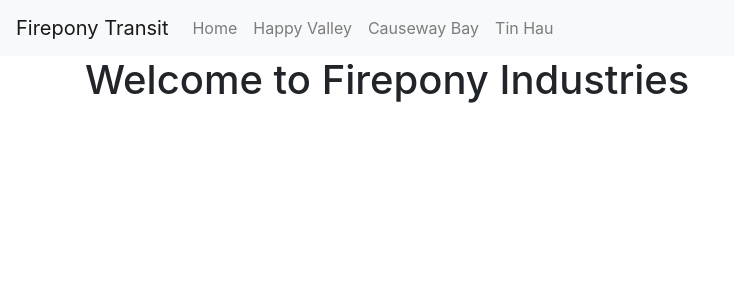
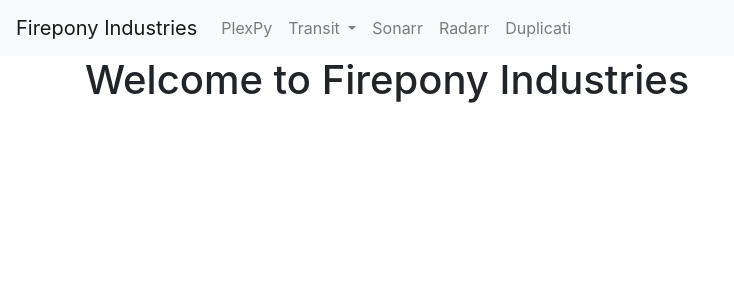
Before and after one commit to dhesant/transit, a Flask app: page / in a window 1280 px wide. Shown: the top 300 px of the page, without its empty margins (0-734 px from the left). Run offline with Flask 2, Linux system fonts and the light colour scheme; some libraries are stand-ins or nearby versions.

Commit message:
added url support for external services; changed to use CDN

```diff
--- a/app.py
+++ b/app.py
@@ -5,13 +5,14 @@
 
 from nextram import getTrams
 from nextbus import getBuses
+from math import ceil
 import asyncio
 
 @app.route("/") # take note of this decorator syntax, it's a common pattern
 def index():
     return render_template("index.html")
 
-@app.route("/hvt")
+@app.route("/transit/hvt")
 def hvt():
     # Generate new async loop
     loop = asyncio.new_event_loop()
@@ -37,7 +38,7 @@
 
     return render_template("transit.html", title="Happy Valley", stopinfo="Tram Terminus/Sanatorium", vehicles=vehicles)
 
-@app.route("/cwb")
+@app.route("/transit/cwb")
 def cwb():
     # Generate new async loop
     loop = asyncio.new_event_loop()
@@ -61,7 +62,7 @@
 
     return render_template("transit.html", title="Causeway Bay", stopinfo="Times Square", vehicles=vehicles)
 
-@app.route("/tinhau")
+@app.route("/transit/tinhau")
 def tinhau():
     # Generate new async loop
     loop = asyncio.new_event_loop()
@@ -98,6 +99,6 @@
             vehicle['status'] = "Arrived"
     else:
         dtime = vehicle['eta'] - time
-        vehicle['status'] = "In " + str(int(dtime.total_seconds() / 60)) + " Minutes"
+        vehicle['status'] = "In " + str(ceil(dtime.total_seconds() / 60)) + " Minutes"
 
     return vehicle
--- a/templates/base.html
+++ b/templates/base.html
@@ -8,34 +8,48 @@
     <meta name="apple-mobile-web-app-capable" content="yes">
 
     {% if title %}
-    <title>{{ title }} - Firepony Transit</title>
+    <title>{{ title }} - Firepony Industries</title>
     {% else %}
-    <title>Firepony Transit</title>
+    <title>Firepony Industries</title>
     {% endif %}
 
-    <link rel="stylesheet" href="{{url_for('static', filename='css/bootstrap.min.css')}}" />
+    <!--<link rel="stylesheet" href="{{url_for('static', filename='css/bootstrap.min.css')}}" />-->
+    <link href="https://maxcdn.bootstrapcdn.com/bootstrap/4.0.0/css/bootstrap.min.css" rel="stylesheet" integrity="sha384-Gn5384xqQ1aoWXA+058RXPxPg6fy4IWvTNh0E263XmFcJlSAwiGgFAW/dAiS6JXm" crossorigin="anonymous">
     {% block head %}{% endblock %}
   </head>
 
   <body>
 
     <nav class="navbar sticky-top navbar-expand-lg navbar-light bg-light">
-      <a class="navbar-brand" href="/">Firepony Transit</a>
+      <a class="navbar-brand" href="/">Firepony Industries</a>
       <button class="navbar-toggler" type="button" data-toggle="collapse" data-target="#navbarNav" aria-controls="navbarNav" aria-expanded="false" aria-label="Toggle navigation">
 	<span class="navbar-toggler-icon"></span>
       </button>
       <div class="collapse navbar-collapse" id="navbarNav">
-	<div class="navbar-nav">
-	  <a class="nav-item nav-link" href="/">Home</a>
-	  <a class="nav-item nav-link" href="/hvt">Happy Valley</a>
-	  <a class="nav-item nav-link" href="/cwb">Causeway Bay</a>
-	  <a class="nav-item nav-link" href="/tinhau">Tin Hau</a>
-	</div>
+	<ul class="navbar-nav mr-auto">
+	  <li class="nav-item"><a class="nav-link" href="/plexpy">PlexPy</a></li>
+	  <li class="nav-item dropdown">
+            <a class="nav-link dropdown-toggle" href="#" id="navbarDropdown" role="button" data-toggle="dropdown" aria-haspopup="true" aria-expanded="false">
+              Transit
+            </a>
+            <div class="dropdown-menu" aria-labelledby="navbarDropdown">
+	      <a class="dropdown-item" href="/transit/hvt">Happy Valley</a>
+	      <a class="dropdown-item" href="/transit/cwb">Causeway Bay</a>
+	      <a class="dropdown-item" href="/transit/tinhau">Tin Hau</a>
+            </div>
+	  </li>
+	  <li class="nav-item"><a class="nav-link" href="/sonarr">Sonarr</a></li>
+	  <li class="nav-item"><a class="nav-link" href="/radarr">Radarr</a></li>
+	  <li class="nav-item"><a class="nav-link" href="/duplicati">Duplicati</a></li>
+	</ul>
       </div>
     </nav>
 
     <div class="container">
       {% block content %}{% endblock %}
     </div>
+    <script src="https://code.jquery.com/jquery-3.2.1.slim.min.js" integrity="sha256-k2WSCIexGzOj3Euiig+TlR8gA0EmPjuc79OEeY5L45g=" crossorigin="anonymous"></script>
+    <script src="https://cdnjs.cloudflare.com/ajax/libs/tether/1.4.0/js/tether.min.js" integrity="sha384-DztdAPBWPRXSA/3eYEEUWrWCy7G5KFbe8fFjk5JAIxUYHKkDx6Qin1DkWx51bBrb" crossorigin="anonymous"></script>
+    <script src="https://maxcdn.bootstrapcdn.com/bootstrap/4.0.0/js/bootstrap.min.js" integrity="sha384-JZR6Spejh4U02d8jOt6vLEHfe/JQGiRRSQQxSfFWpi1MquVdAyjUar5+76PVCmYl" crossorigin="anonymous"></script>
   </body>
 </html>
```
